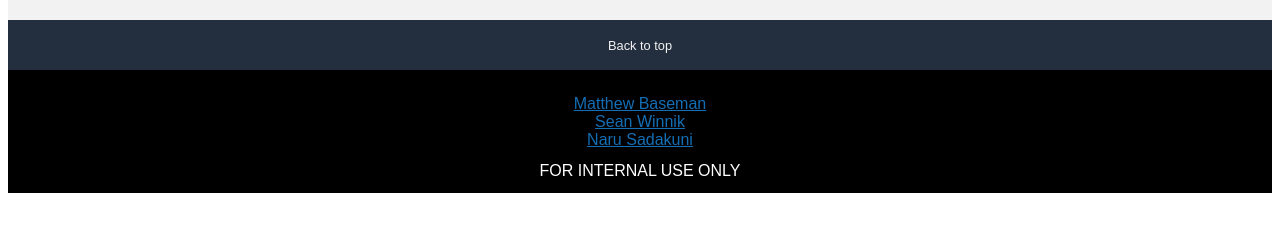
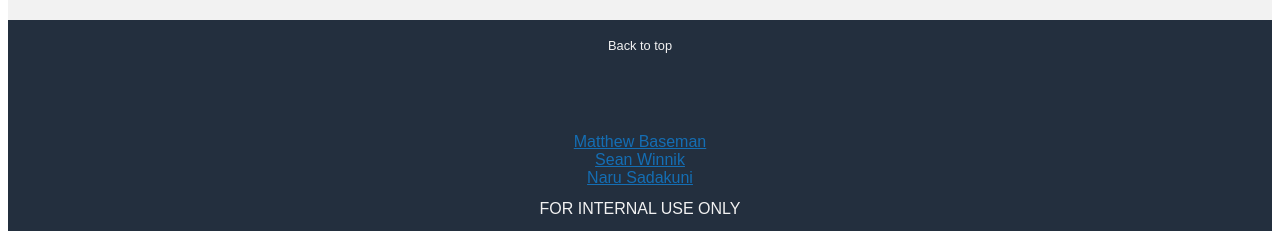
Before and after one commit to Pomme-Baya-Believers/atelier, a React app: page / in a window 1280 px wide. Shown: the part 1590-1826 px from the top of the page. Before the commit the page ends 1791 px from the top, so only its background shows below. Built offline with nearby package versions, Linux system fonts and the light colour scheme; no server answers; the HTML template or start-up script is replaced by a standard one.

Commit message:
nightMode in Relatedtiles

```diff
--- a/client/src/assets/styles.css
+++ b/client/src/assets/styles.css
@@ -55,8 +55,8 @@ darkmode {
   justify-content: center;
   align-items: center;
   color: var(--background);
-  background-color: var(--main);
-  padding-top: 2%;
+  background-color: var(--accent);
+  padding-top: 5%;
 }
 
 .members {
@@ -66,7 +66,6 @@ darkmode {
 #internalUse {
   padding-top: 1%;
   padding-bottom: 1%;
-  color: white;
 }
 
 /* #end {
@@ -225,7 +224,7 @@ darkmode {
   min-width: 150px;
   margin: 10px;
   box-shadow: 0px 5px 15px rgba(0, 0, 0, 0.35) ;
-  background-color: var(--tile);
+  background-color: var(--component);
 }
 
 .relatedAddCard  {
@@ -235,7 +234,7 @@ darkmode {
   margin: 10px;
   justify-items: center;
   box-shadow: 1px 1px 15px rgba(0,0,0,0.8);
-  background-color: var(--tile);
+  background-color: var(--component);
   font-family: sans-serif;
   position: relative;
   cursor: pointer;
@@ -455,7 +454,7 @@ BarLoader {
   flex-direction: column;
   padding: 1%;
   width: 70%;
-  background-color: var(--component);
+  background-color: white;
   box-shadow: rgba(0, 0, 0, 0.35) 0px 5px 15px;
 }
 
@@ -586,7 +585,7 @@ BarLoader {
   align-self: flex-start;
   width: 20%;
   padding: 1%;
-  background-color: var(--component);
+  background-color: white;
   box-shadow: rgba(0, 0, 0, 0.35) 0px 5px 15px;
   min-width: 230px;
 }
```
